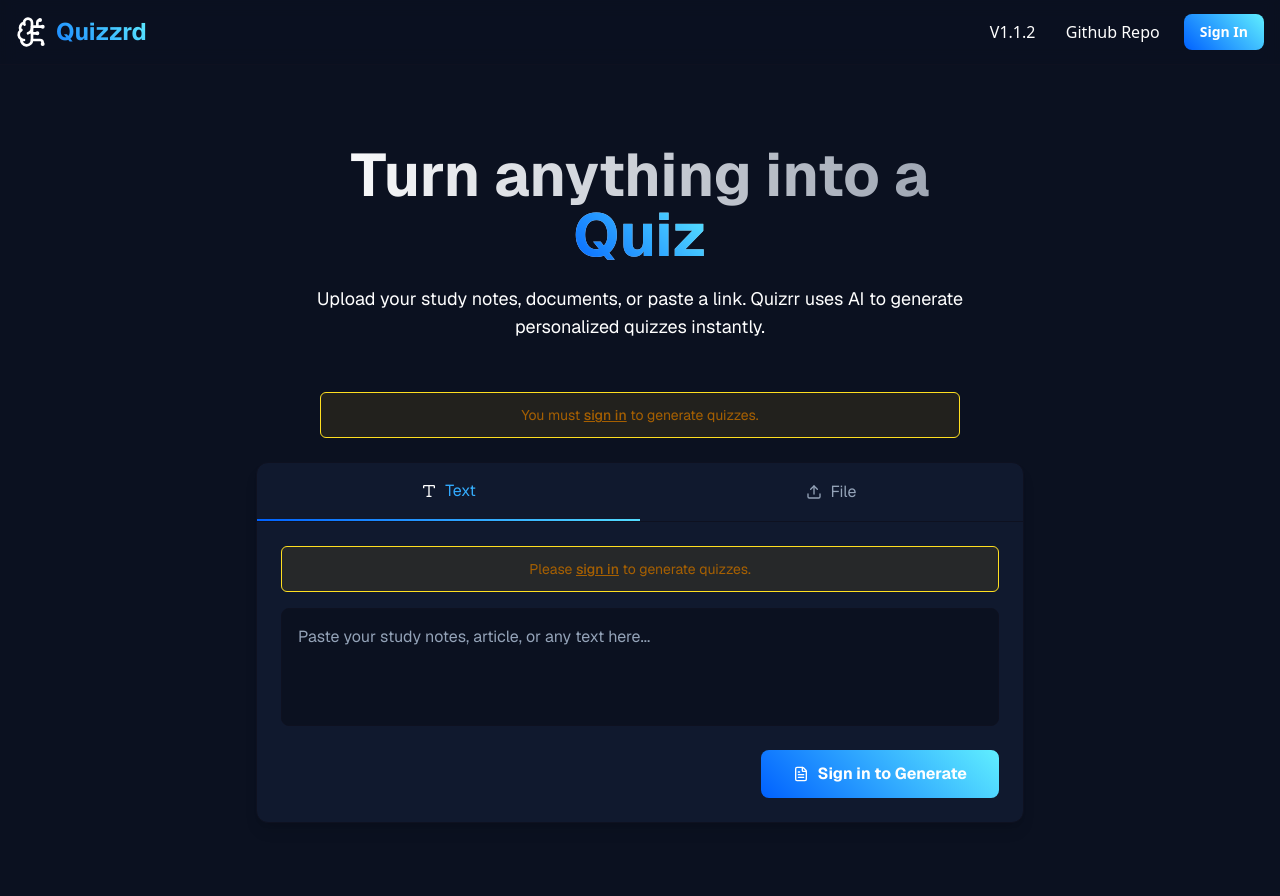
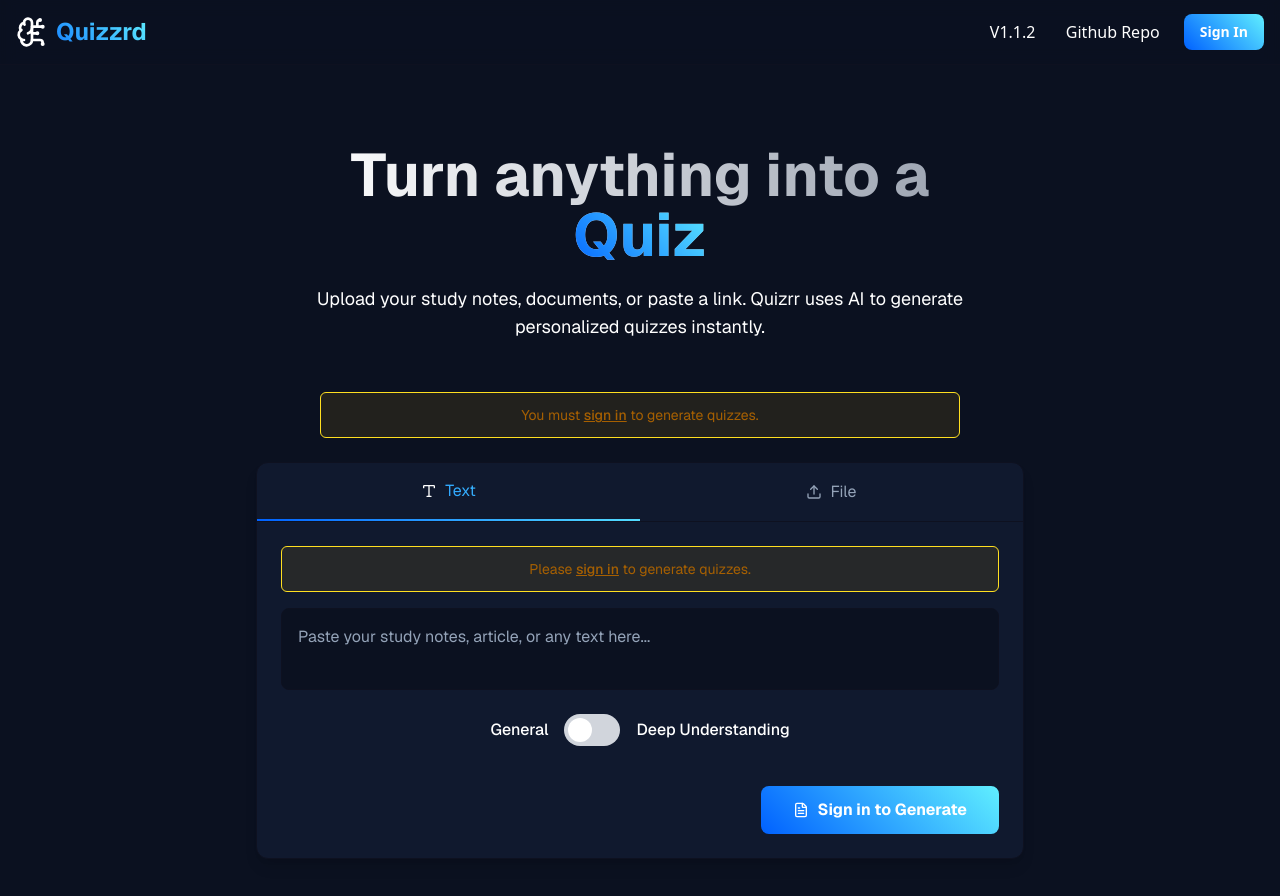
Before and after one commit to UMBEC404/QuizApp, a Next.js app: page /app in a window 1280 px wide. Shown: the top 896 px of the page. Built offline with nearby package versions, Linux system fonts and the light colour scheme; no server answers; what @huggingface/inference would draw is missing.

Commit message:
Reinstalling Mode switch in the UploadSection Element

```diff
--- a/src/components/UploadSection.tsx
+++ b/src/components/UploadSection.tsx
@@ -8,7 +8,7 @@ import { clsx } from "clsx";
 type UploadType = "text" | "file";
 
 interface UploadSectionProps {
-  onGenerate: (type: UploadType, content: string | File) => void;
+  onGenerate: (type: UploadType, content: string | File, mode: "general" | "deep") => void; // <-- added mode
   isGenerating: boolean;
   isAuthenticated?: boolean;
 }
@@ -21,16 +21,17 @@ export function UploadSection({
   const [activeTab, setActiveTab] = useState<UploadType>("text");
   const [textContent, setTextContent] = useState("");
   const [fileContent, setFileContent] = useState<File | null>(null);
+  const [mode, setMode] = useState<"general" | "deep">("general"); // <-- new state
 
   const handleGenerate = () => {
-    if (!isAuthenticated) return; // Safety: require auth before generating
+    if (!isAuthenticated) return;
 
     let content: string | File = "";
     if (activeTab === "text") content = textContent;
     else if (activeTab === "file" && fileContent) content = fileContent;
 
-    if (!content) return; // Handle empty state
-    onGenerate(activeTab, content);
+    if (!content) return;
+    onGenerate(activeTab, content, mode); // <-- pass mode
   };
 
   return (
@@ -65,7 +66,11 @@ export function UploadSection({
       <div className="p-6 min-h-[300px] flex flex-col">
         {!isAuthenticated && (
           <div className="mb-4 p-3 bg-yellow-500/10 border border-yellow-300 rounded-md text-yellow-700 text-sm text-center">
-            Please <Link href="/app/login" className="underline font-medium">sign in</Link> to generate quizzes.
+            Please{" "}
+            <Link href="/app/login" className="underline font-medium">
+              sign in
+            </Link>{" "}
+            to generate quizzes.
           </div>
         )}
 
@@ -81,12 +86,8 @@ export function UploadSection({
         {activeTab === "file" && (
           <div className="flex-1 border-2 border-dashed border-border rounded-lg flex flex-col items-center justify-center p-8 hover:bg-muted/10 transition-colors">
             <Upload className="w-12 h-12 text-muted-foreground mb-4" />
-            <p className="text-muted-foreground mb-2">
-              Drag and drop your file here
-            </p>
-            <p className="text-xs text-muted-foreground mb-4">
-              PDF, DOCX, TXT (Max 10MB)
-            </p>
+            <p className="text-muted-foreground mb-2">Drag and drop your file here</p>
+            <p className="text-xs text-muted-foreground mb-4">PDF, DOCX, TXT (Max 10MB)</p>
             <input
               type="file"
               className="hidden"
@@ -100,12 +101,27 @@ export function UploadSection({
               Browse Files
             </label>
             {fileContent && (
-              <p className="mt-4 text-gradient font-medium">
-                {fileContent.name}
-              </p>
+              <p className="mt-4 text-gradient font-medium">{fileContent.name}</p>
             )}
           </div>
         )}
+
+        {/* Mode Slider */}
+        <div className="mt-6 mb-4 flex items-center justify-center gap-4">
+          <span className="font-medium">General</span>
+          <label className="relative inline-block w-14 h-8">
+            <input
+              type="checkbox"
+              className="opacity-0 w-0 h-0"
+              checked={mode === "deep"}
+              onChange={() =>
+                setMode((prev) => (prev === "general" ? "deep" : "general"))
+              }
+            />
+            <span className="absolute cursor-pointer inset-0 bg-gray-300 rounded-full transition-colors before:absolute before:content-[''] before:left-1 before:top-1 before:w-6 before:h-6 before:bg-white before:rounded-full before:transition-transform checked:bg-gradient-to-r checked:from-purple-500 checked:to-pink-500 before:checked:translate-x-6"></span>
+          </label>
+          <span className="font-medium">Deep Understanding</span>
+        </div>
 
         <div className="mt-6 flex justify-end">
           {isAuthenticated ? (
```
